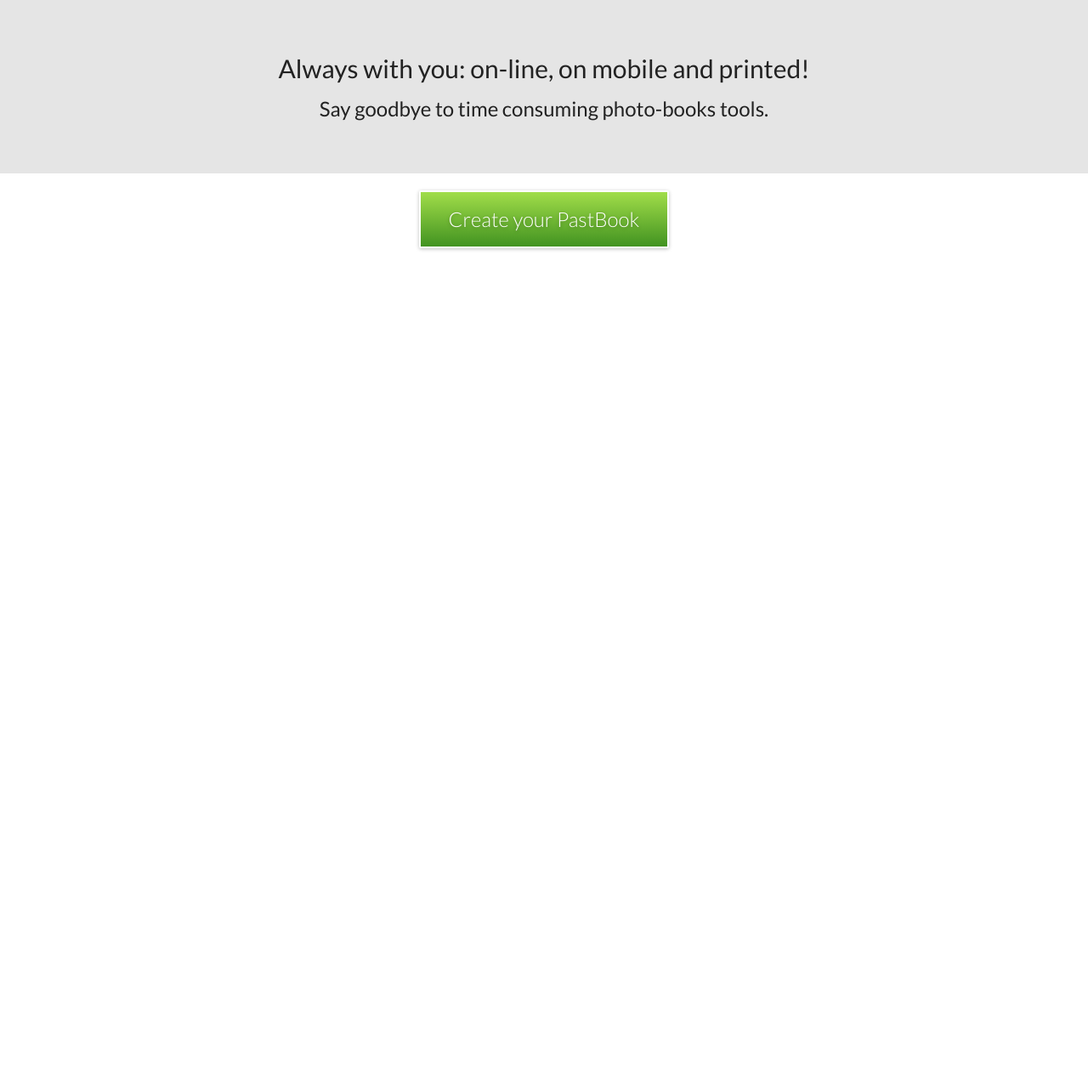
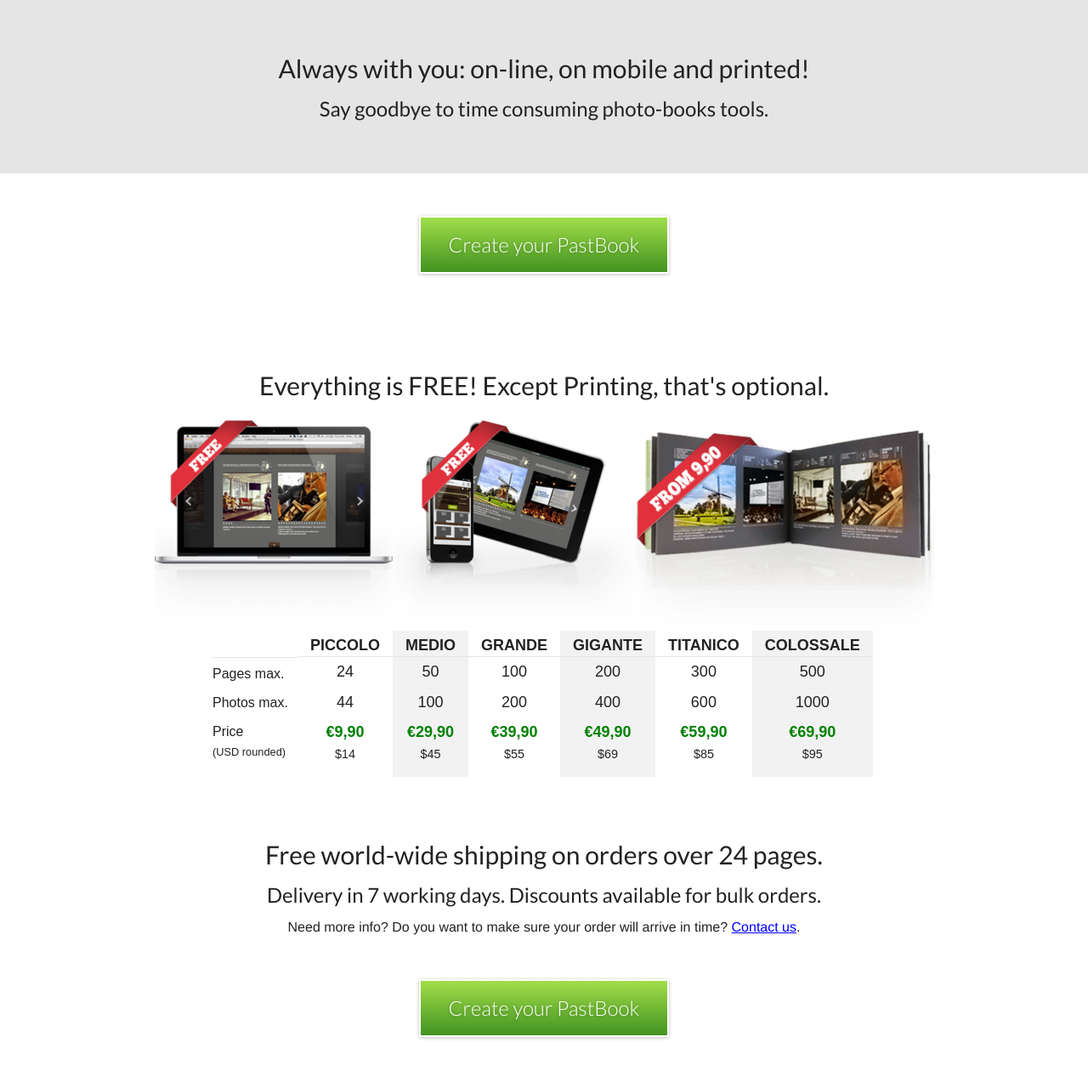
Before and after one commit to makiwara/pastbookdemo, a PHP site: page /new/index.html in a window 1280 px wide. Shown: the part 1859-3139 px from the top of the page at 85% size. Before the commit the page ends 2154 px from the top, so only its background shows below. Run offline with PHP 8.4, Linux system fonts and the light colour scheme; some libraries are stand-ins or nearby versions.

Commit message:
Pricing section done

```diff
--- a/new/css/main.css
+++ b/new/css/main.css
@@ -203,6 +203,48 @@
     width: 90px;
     float: left;
 }
+#pricing h1 { text-align: center; }
+#pricing img { width: 100%;}
+#pricing .pricing-table {
+    width: 300px;
+    margin: 0 auto;
+}
+#pricing .pricing-head { padding: 0 10px; }
+#pricing .pricing-one {
+    border-top: 1px solid #e5e5e5;
+    clear: both;
+    padding: 5px 10px 10px;
+}
+#pricing .pricing-title {
+    font-weight: bold;
+    float: left;
+    width: 110px;
+}
+#pricing .pricing-pages, #pricing .pricing-photos {
+    float: left;
+    width: 50px;
+    text-align: center;
+}
+#pricing .pricing-price {
+    float: left;
+    width: 50px;
+    margin-left: 10px;
+}
+#pricing .pricing-head div {
+    font-size: 10px;
+    padding: 5px 0;
+}
+#pricing .pricing-price strong {
+    color: #008000;
+}
+#pricing .pricing-one:nth-child(odd) {
+    background-color: rgba(0,0,0, 0.05);
+}
+#shipping .g-wrapper, #shipping h1, #shipping h2, #shipping p { text-align: center; }
+#shipping h1 { padding: 20px 20px 0;}
+#shipping h2 { padding: 10px;}
+
+.g-center-button.g-block { padding-top: 0 }
 
 
 /* ==========================================================================
@@ -339,10 +421,45 @@
         padding: 0 0 10px;
     }
     #features .features-instagram .g-button { margin: 0 0px 8px 40px !important; }
+    #pricing img { display: block; margin: 20px auto 0; max-width: 917px;}
+    #pricing .pricing-table {
+        width: 720px;
+        margin: 0 auto;
+    }
+    #pricing .pricing-head {
+        padding: 0;
+        float: left;
+    }
+    #pricing .pricing-one {
+        clear: none;
+        padding: 5px 0px 10px;
+        float: left;
+        border: 0;
+    }
+    #pricing .pricing-title, #pricing .pricing-price,
+    #pricing .pricing-pages, #pricing .pricing-photos {
+        text-align: center;
+        float: none;
+        width: auto;
+        padding: 5px;
+        margin: 0;
+    }
+    #pricing .pricing-title { border-bottom: 1px solid #e5e5e5; padding: 0 15px; }
+    #pricing .pricing-head div {
+        padding: 8px 0 4px;
+        font-size: 14px;
+        width: 80px;
+        text-align: left
+    }
+    #pricing .pricing-head .pricing-title { padding-top: 4px; }
+    #pricing .pricing-price strong { display: block; text-align: center; }
+    .g-center-button a.g-button:link, .g-center-button a.g-button:visited,
+    .g-center-button .g-button { margin: 0 auto 10px }
 }
 @media only screen and (min-width: 1025px) { /* ===================================== Wide */
     .g-wrapper { width: 80%; min-width: 768px; margin: 0 auto; }
     .g-block { padding: 50px 0; }
+    .g-block-top { padding-top: 0;}
     h1 { font-size: 30px }
     h2 { font-size: 24px }
     p  { font-size: 16px }
@@ -400,6 +516,42 @@
     }
     #features .features-instagram .g-button { margin: 0 0px 8px 45px !important; }
     #features .features-instagram-buttons p { text-align: center; }
+    #pricing img { display: block; margin: 20px auto 0; max-width: 917px;}
+    #pricing .pricing-table {
+        width: 780px;
+        margin: 0 auto;
+    }
+    #pricing .pricing-head {
+        padding: 0;
+        float: left;
+    }
+    #pricing .pricing-one {
+        clear: none;
+        padding: 5px 0px 10px;
+        float: left;
+        border: 0;
+    }
+    #pricing .pricing-title, #pricing .pricing-price,
+    #pricing .pricing-pages, #pricing .pricing-photos {
+        text-align: center;
+        float: none;
+        width: auto;
+        font-size: 18px;
+        padding: 5px;
+        margin: 0;
+    }
+    #pricing .pricing-title { border-bottom: 1px solid #e5e5e5; padding: 0 15px; }
+    #pricing .pricing-head div {
+        padding: 8px 0 4px;
+        font-size: 16px;
+        width: 100px;
+        text-align: left
+    }
+    #pricing .pricing-head .pricing-title { padding-top: 4px; }
+    #pricing .pricing-price strong { display: block; text-align: center; }
+    .g-center-button a.g-button:link, .g-center-button a.g-button:visited,
+    .g-center-button .g-button { margin: 0 auto 10px }
+
 }
 
 
--- a/new/index.html
+++ b/new/index.html
@@ -108,10 +108,96 @@
                 <h1>Always with you: on-line, on mobile and printed!</h1>
                 <h2>Say goodbye to time consuming photo-books tools.</h2>
             </div>
+        </section>
+        <section class="g-block g-background-white g-center-button">
             <a class="g-button" href="?">
                 Create your PastBook
             </a>
         </section>
+
+
+        <section class="g-block g-background-white" id="pricing">
+            <div class="g-wrapper">
+                <h1>Everything is FREE! Except Printing, that's optional.</h1>
+                <img src="/new/img/pricing.png">
+            </div>
+            <div class="pricing-table clearfix">
+                <div class="pricing-head clearfix">
+                    <div class="pricing-title">&nbsp;</div>
+                    <div class="pricing-pages">Pages max.</div>
+                    <div class="pricing-photos">Photos max.</div>
+                    <div class="pricing-price">Price <small>(USD&nbsp;rounded)</small></div>
+                </div>
+                <div class="pricing-one clearfix">
+                    <div class="pricing-title">PICCOLO</div>
+                    <div class="pricing-pages">24</div>
+                    <div class="pricing-photos">44</div>
+                    <div class="pricing-price">
+                        <strong>€9,90</strong>
+                        <small>$14</small>
+                    </div>
+                </div>
+                <div class="pricing-one clearfix">
+                    <div class="pricing-title">MEDIO</div>
+                    <div class="pricing-pages">50</div>
+                    <div class="pricing-photos">100</div>
+                    <div class="pricing-price">
+                        <strong>€29,90</strong>
+                        <small>$45</small>
+                    </div>
+                </div>
+                <div class="pricing-one clearfix">
+                    <div class="pricing-title">GRANDE</div>
+                    <div class="pricing-pages">100</div>
+                    <div class="pricing-photos">200</div>
+                    <div class="pricing-price">
+                        <strong>€39,90</strong>
+                        <small>$55</small>
+                    </div>
+                </div>
+                <div class="pricing-one clearfix">
+                    <div class="pricing-title">GIGANTE</div>
+                    <div class="pricing-pages">200</div>
+                    <div class="pricing-photos">400</div>
+                    <div class="pricing-price">
+                        <strong>€49,90</strong>
+                        <small>$69</small>
+                    </div>
+                </div>
+                <div class="pricing-one clearfix">
+                    <div class="pricing-title">TITANICO</div>
+                    <div class="pricing-pages">300</div>
+                    <div class="pricing-photos">600</div>
+                    <div class="pricing-price">
+                        <strong>€59,90</strong>
+                        <small>$85</small>
+                    </div>
+                </div>
+                <div class="pricing-one clearfix">
+                    <div class="pricing-title">COLOSSALE</div>
+                    <div class="pricing-pages">500</div>
+                    <div class="pricing-photos">1000</div>
+                    <div class="pricing-price">
+                        <strong>€69,90</strong>
+                        <small>$95</small>
+                    </div>
+                </div>
+            </div>
+        </section>
+        <section class="g-block g-background-white g-block-top" id="shipping">
+            <div class="g-wrapper">
+                <h1>Free world-wide shipping on orders over 24 pages.</h1>
+                <h2>Delivery in 7 working days. Discounts available for bulk orders. </h2>
+                <p>Need more info? Do you want to make sure your order will arrive in time?
+                    <a href="?">Contact us</a>.</p>
+            </div>
+        </section>
+        <section class="g-block g-background-white g-center-button">
+            <a class="g-button" href="?">
+                Create your PastBook
+            </a>
+        </section>
+
 
 
         <!-- ================================================ -->
```
Also changed, not shown: other parts of new/css/main.css (+47 -8 lines), new/img/pricing.png (added).
